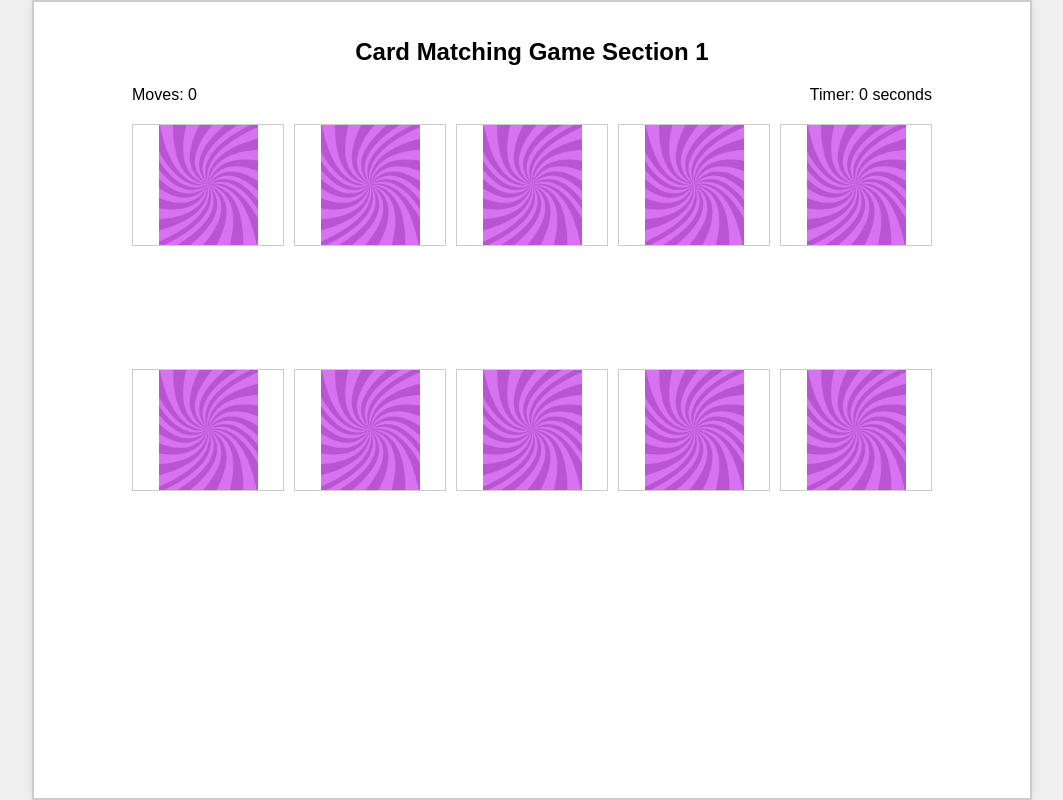
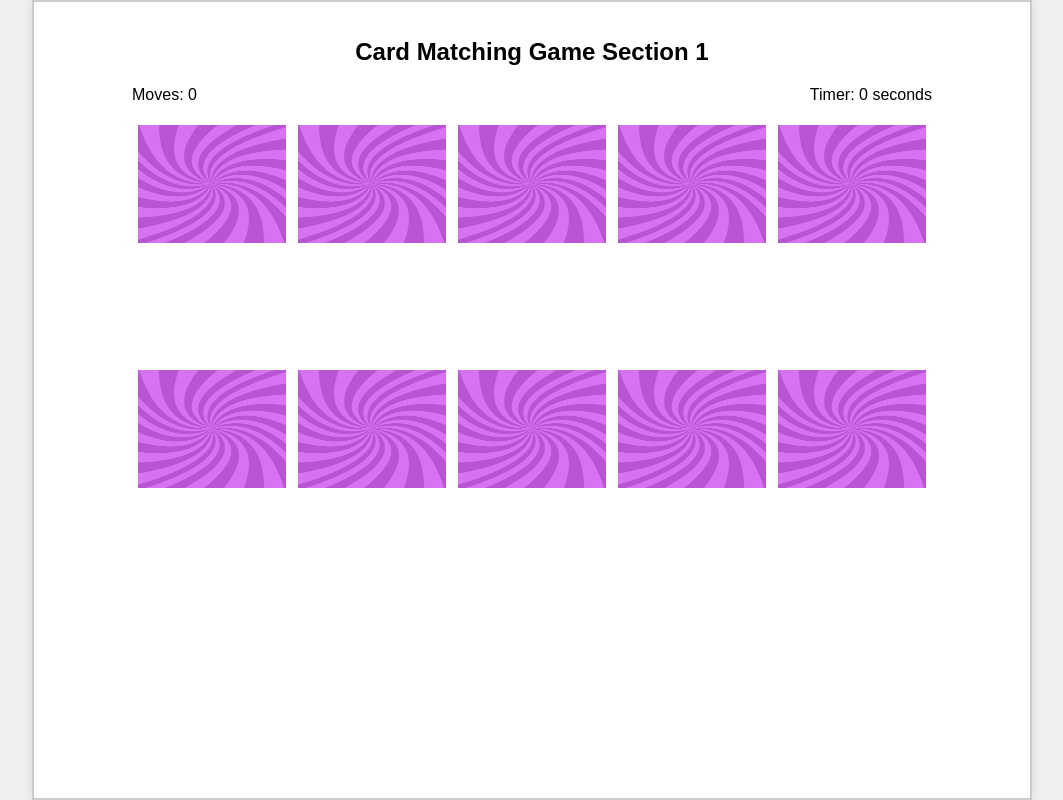
Before and after one commit to Mika20244/card-matching-game, a plain HTML site: page index.html in a window 1280 px wide. Shown: the whole page, without its empty margins (108-1171 px from the left). Drawn offline with Linux system fonts and the light colour scheme.

Commit message:
Update styles.css

```diff
--- a/styles.css
+++ b/styles.css
@@ -53,11 +53,12 @@ body {
     width: calc(20% - 10px); /* Adjust card width based on container width */
     max-width: 150px; /* Limit maximum card width */
     height: 120px; /* Adjust card height for mobile */
-    background-size: contain; /* Ensure image fits within the card */
+    background-size: 100% 100%; /* Ensure the background image covers the entire card */
     background-position: center;
     background-repeat: no-repeat;
     cursor: pointer;
-    border: 1px solid #ccc; /* Border for each card */
+    border: 1px solid transparent; /* Transparent border to prevent layout shifts */
+    box-sizing: border-box; /* Include border in the total width/height */
 }
 
 #red-cross {
```
